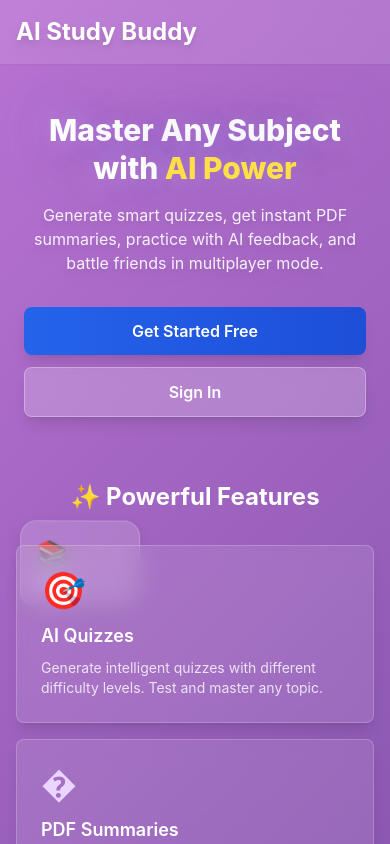
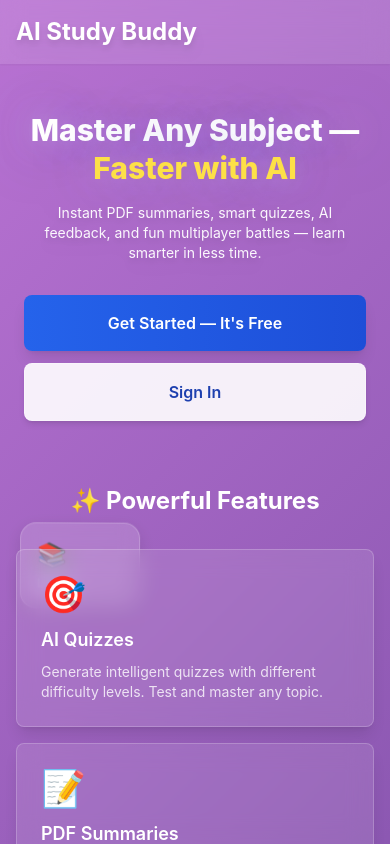
Before and after one commit to Isurusajan/Ai-Study-Buddy, a React (Create React App) app in the folder client/: page / in a window 390 px wide. Built offline with nearby package versions, Linux system fonts and the light colour scheme; the HTML template or start-up script is replaced by a standard one.

Commit message:
fix(ui): remove flashcard wording from hero, improve mobile hero CTAs, fix PDF emoji

```diff
--- a/client/src/pages/Home.js
+++ b/client/src/pages/Home.js
@@ -53,23 +53,23 @@ const Home = () => {
         <div className="max-w-7xl mx-auto px-4 sm:px-6 lg:px-8 py-12 sm:py-24">
           <div className="text-center">
             <h2 className="text-3xl sm:text-5xl lg:text-6xl font-extrabold text-white hero-glow leading-tight">
-              Master Any Subject with{' '}
-              <span className="text-yellow-300">AI Power</span>
+              Master Any Subject —
+              <span className="text-yellow-300"> Faster with AI</span>
             </h2>
-            <p className="mt-4 sm:mt-6 text-base sm:text-lg lg:text-xl text-white/90 max-w-3xl mx-auto drop-shadow-lg px-2">
-              Generate smart quizzes, get instant PDF summaries, practice with AI feedback, and battle friends in multiplayer mode.
+            <p className="mt-4 sm:mt-6 text-sm sm:text-lg lg:text-xl text-white/95 max-w-xl mx-auto drop-shadow-lg px-2">
+              Instant PDF summaries, smart quizzes, AI feedback, and fun multiplayer battles — learn smarter in less time.
             </p>
 
-            <div className="mt-8 sm:mt-10 flex flex-col sm:flex-row justify-center gap-3 sm:gap-4 px-2">
+            <div className="mt-8 sm:mt-10 flex flex-col sm:flex-row justify-center gap-3 sm:gap-4 px-2 w-full">
               <Link
                 to="/register"
-                className="px-6 sm:px-8 py-3 sm:py-3 rounded-lg text-base sm:text-base font-semibold text-white bg-gradient-to-r from-blue-600 to-blue-700 hover:from-blue-700 hover:to-blue-800 shadow-lg hover:shadow-2xl transition-all transform hover:scale-105 text-center"
+                className="w-full sm:w-auto px-6 py-4 rounded-lg text-base font-semibold text-white bg-gradient-to-r from-blue-600 to-blue-700 hover:from-blue-700 hover:to-blue-800 shadow-lg hover:shadow-2xl transition-all transform hover:scale-105 text-center"
               >
-                Get Started Free
+                Get Started — It's Free
               </Link>
               <Link
                 to="/login"
-                className="px-6 sm:px-8 py-3 sm:py-3 rounded-lg text-base sm:text-base font-semibold text-white bg-white/20 hover:bg-white/30 shadow-lg backdrop-blur-md border border-white/30 transition-all transform hover:scale-105 text-center"
+                className="w-full sm:w-auto px-6 py-4 rounded-lg text-base font-semibold text-blue-800 bg-white/90 hover:bg-white shadow-md border border-white/30 transition-all transform hover:scale-105 text-center"
               >
                 Sign In
               </Link>
@@ -91,7 +91,7 @@ const Home = () => {
 
               {/* Feature 2 */}
               <div className="bg-white/10 backdrop-blur-md p-6 sm:p-8 rounded-lg shadow-lg border border-white/20 hover:bg-white/15 transition-all transform hover:-translate-y-1">
-                <div className="text-purple-200 text-4xl mb-3 sm:mb-4">�</div>
+                  <div className="text-purple-200 text-4xl mb-3 sm:mb-4">📝</div>
                 <h3 className="text-lg sm:text-xl font-semibold text-white mb-2">PDF Summaries</h3>
                 <p className="text-sm sm:text-base text-white/80">
                   AI-powered summaries of your study materials. Grasp key concepts instantly.
```
